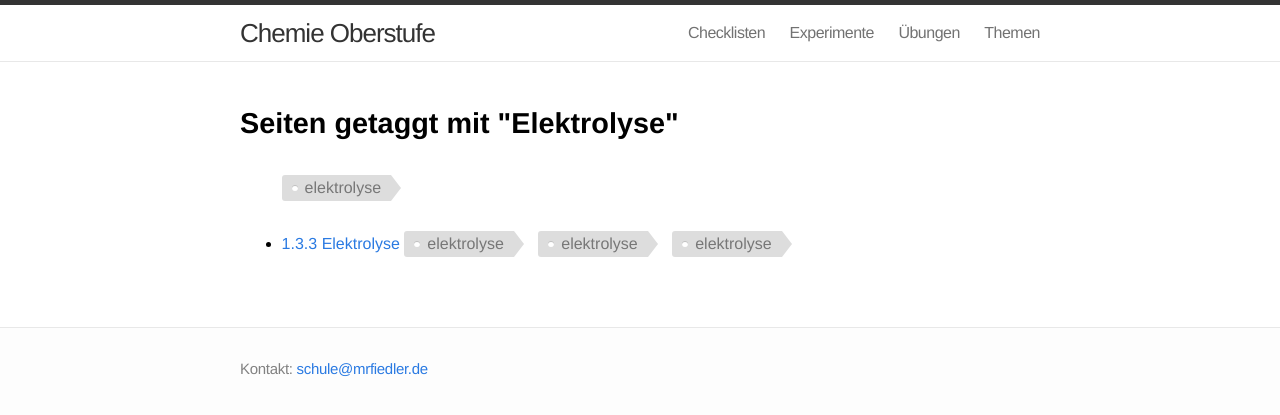
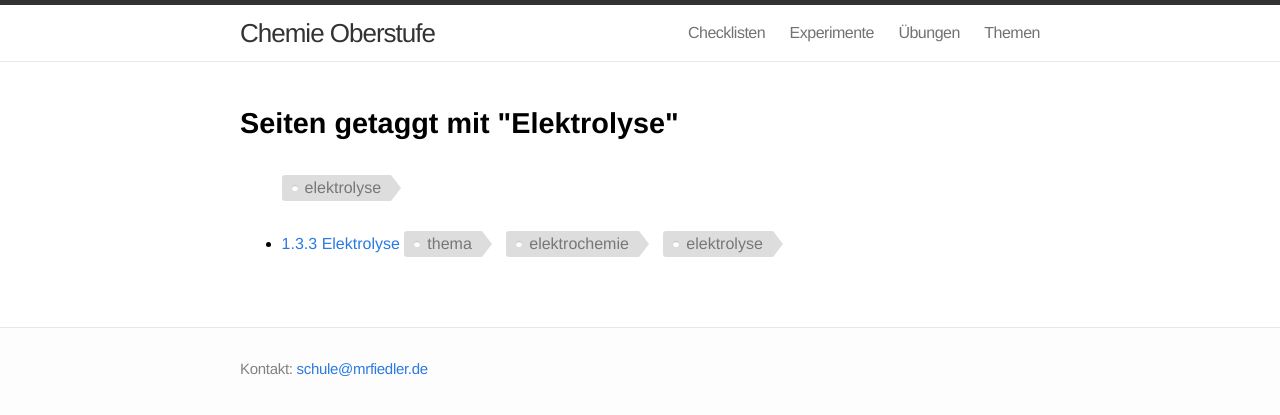
Before and after one commit to chemie-oberstufe/chemie-oberstufe.github.io, a Jekyll site: the page built from tags/elektrolyse.md, in a window 1280 px wide. Shown: the top 415 px of the page. Built offline with Jekyll 4.4.1, drawn with Linux system fonts in a browser that asks for light colours; part of the change alters nothing that is shown.

Commit message:
fix typo

```diff
--- a/tags/elektrolyse.md
+++ b/tags/elektrolyse.md
@@ -51,7 +51,7 @@ The purpose of this snippet is to list all your posts posted with a certain tag.
 	 <li>
 	 <a href="{{ page.url }}">{{ page.title }}</a>
 	 {% for tag in page.tags %}
-		 <a class="tag" href="/tags/{{ tag_seite | slugify }}">{{ tag_seite }}</a>
+		 <a class="tag" href="/tags/{{ tag | slugify }}">{{ tag }}</a>
 	 {% endfor %}
 	 </li>
 	 {% endif %}
```
